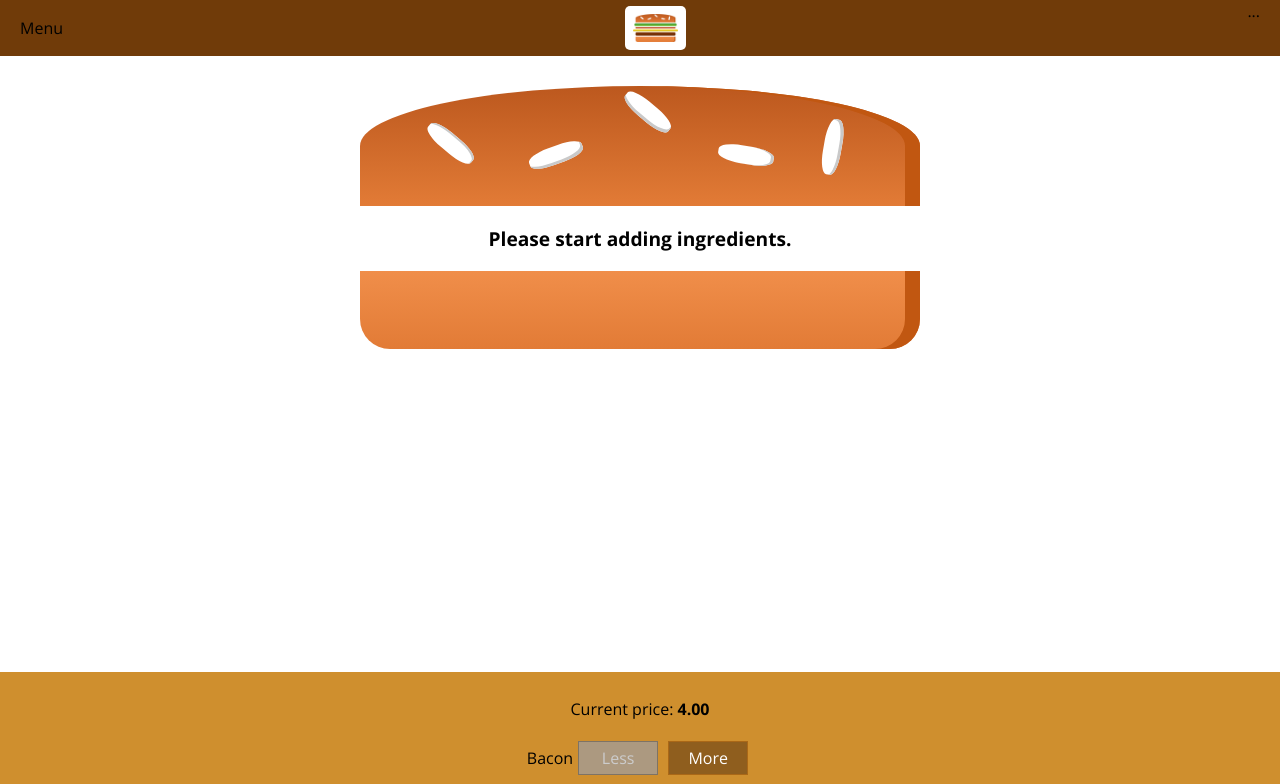
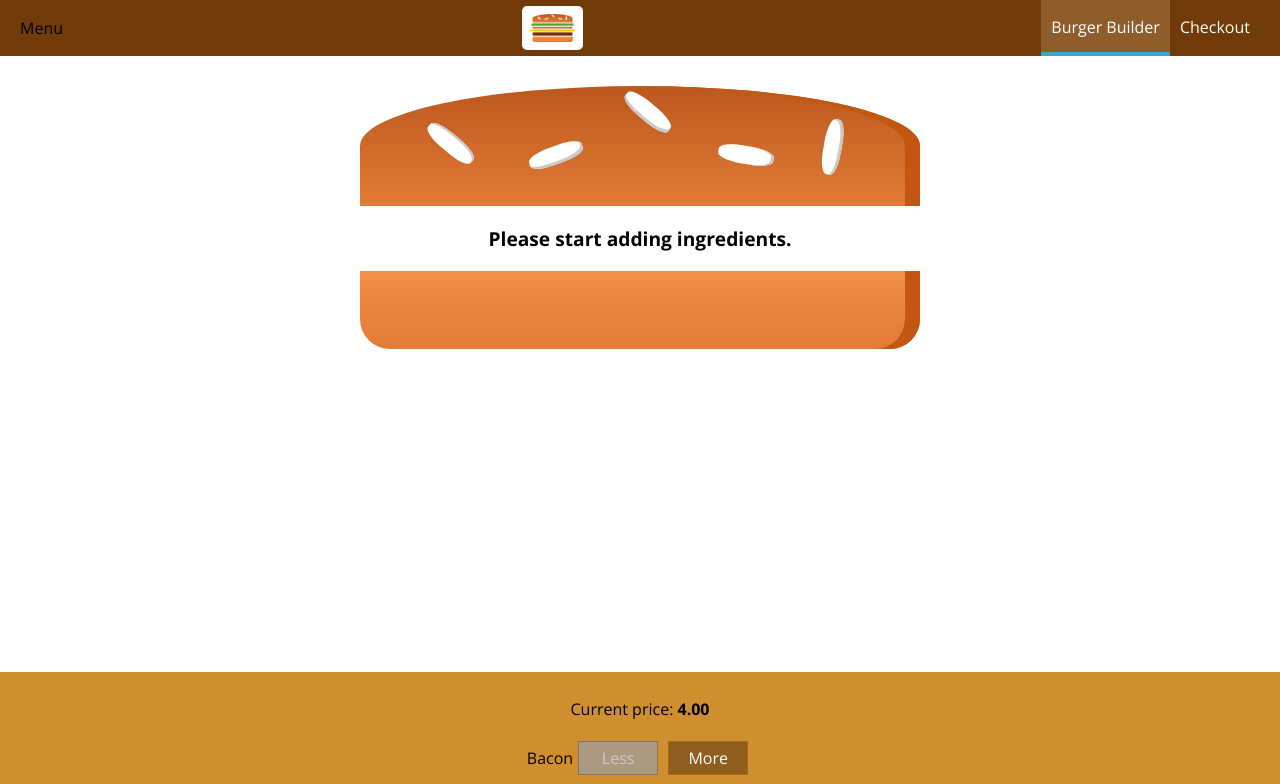
Before and after one commit to Eric-Ferole/react-burger-builder, a React app: page / in a window 1280 px wide. Shown: the top 784 px of the page. Built offline with nearby package versions, Linux system fonts and the light colour scheme.

Commit message:
Adding menu in nav

```diff
--- /dev/null
+++ b/src/components/Navigation/NavigationItems/NavigationItem/NavigationItem.css
@@ -0,0 +1,26 @@
+.NavigationItem {
+  margin: 0;
+  box-sizing: border-box;
+  display: flex;
+  height: 100%;
+  width: auto;
+  align-items: center;
+}
+
+.NavigationItem a {
+  color: #ffffff;
+  text-decoration: none;
+  height: 100%;
+  padding: 16px 10px;
+  border-bottom: 4 solid transparent;
+  box-sizing: border-box;
+  display: block;
+}
+
+.NavigationItem a:hover,
+.NavigationItem a:active,
+.NavigationItem a.active {
+  background-color: #8F5C2C;
+  border-bottom: 4px solid #40A4C8;
+  color: #ffffff;
+}
--- /dev/null
+++ b/src/components/Navigation/NavigationItems/NavigationItem/NavigationItem.js
@@ -0,0 +1,10 @@
+import React from 'react';
+
+// Style
+import classes from './NavigationItem.css'
+
+const navigationItem = (props) => (
+  <li className={classes.NavigationItem}><a href={props.link} className={props.active ? classes.active : null}>{props.children}</a></li>
+);
+
+export default navigationItem;
--- /dev/null
+++ b/src/components/Navigation/NavigationItems/NavigationItems.css
@@ -0,0 +1,8 @@
+.NavigationItems {
+  margin: 0;
+  padding: 0;
+  list-style: none;
+  display: flex;
+  align-items: center;
+  height: 100%;
+}
--- /dev/null
+++ b/src/components/Navigation/NavigationItems/NavigationItems.js
@@ -0,0 +1,16 @@
+import React from 'react';
+
+// Styles
+import classes from './NavigationItems.css'
+
+// Components
+import NavigationItem from './NavigationItem/NavigationItem';
+
+const navigationItems = () => (
+  <ul className={classes.NavigationItems}>
+    <NavigationItem link="/" active>Burger Builder</NavigationItem>
+    <NavigationItem link="/">Checkout</NavigationItem>
+  </ul>
+);
+
+export default navigationItems;
--- a/src/components/Navigation/Toobar/Toolbar.js
+++ b/src/components/Navigation/Toobar/Toolbar.js
@@ -5,13 +5,14 @@
 
 // Components
 import Logo from '../../Logo/Logo';
+import NavigationItems from '../NavigationItems/NavigationItems';
 
 const toolbar = ( props ) => (
   <header className={classes.Toolbar}>
     <div>Menu</div>
     <Logo />
     <nav>
-      ...
+      <NavigationItems/>
     </nav>
   </header>
 );
```
